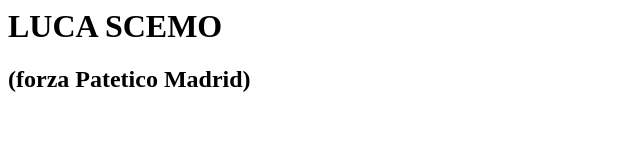
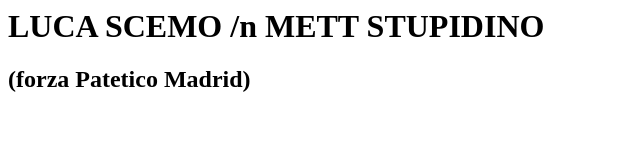
Before and after one commit to PaoloMerlino98/paolomerlino98.github.io, a plain HTML site: page index.html in a window 1280 px wide. Shown: the whole page, without its empty margins (0-640 px from the left). Drawn offline with Linux system fonts and the light colour scheme.

Commit message:
Update index.html

```diff
--- a/index.html
+++ b/index.html
@@ -3,7 +3,7 @@
 <title> MRLN </title>
 </head>
 <body>
-<h1>LUCA SCEMO</h1>
+<h1>LUCA SCEMO /n METT STUPIDINO</h1>
 <h2>(forza Patetico Madrid)</h2>
 </body>
 </html>
```
